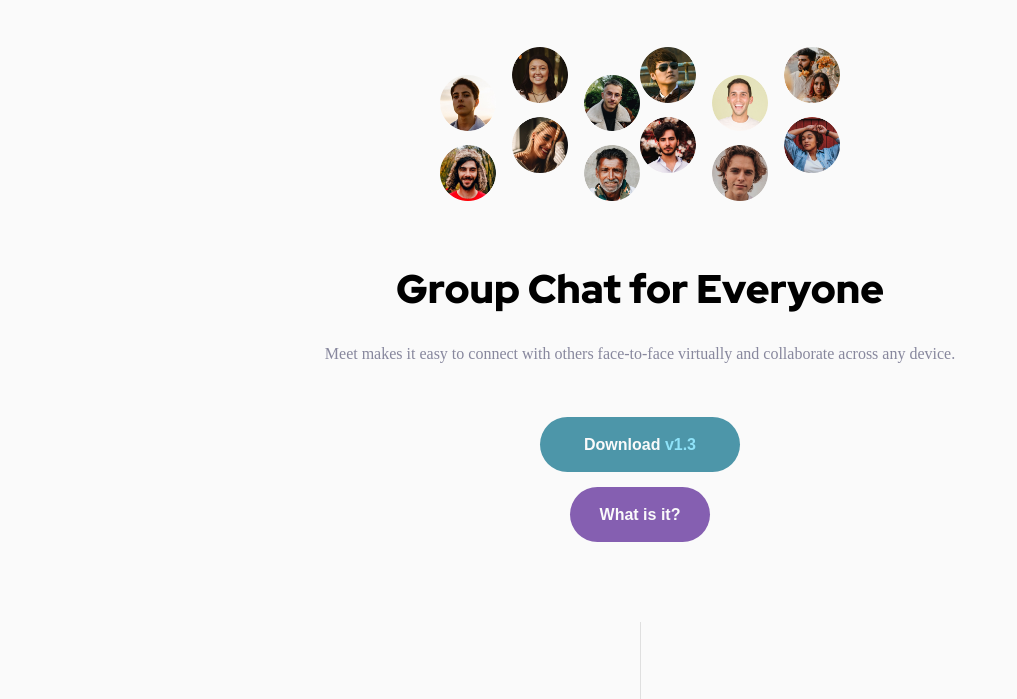
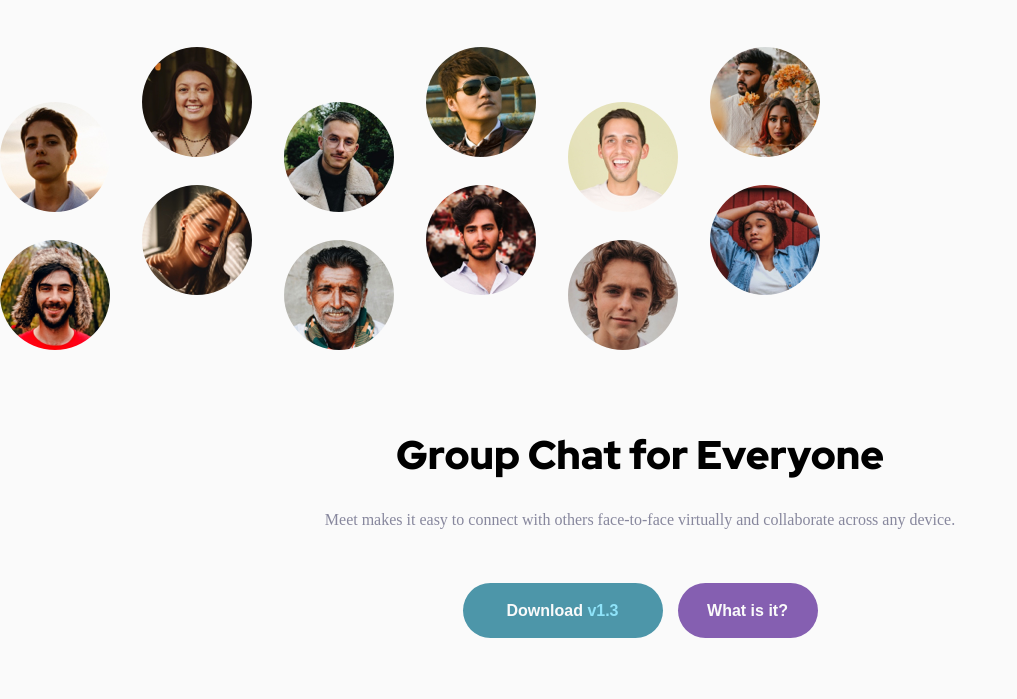
Before and after one commit to cehicm/meet-landing-page, a website: page index.html in a window 1280 px wide. Shown: the part 75-774 px from the top of the page, without its empty margins (0-1017 px from the left). Drawn offline with Linux system fonts and the light colour scheme; a web font is replaced by a local one.

Commit message:
Add tablet styles for header

```diff
--- a/src/sass/layout/_header.scss
+++ b/src/sass/layout/_header.scss
@@ -9,6 +9,13 @@
 	gap: 50px;
 	margin: 40px 0;
 
+	&__content {
+		padding: 0 40px;
+		@include sc-breakpoint(768) {
+			padding: 0 179px;
+		}
+	}
+
 	&__title,
 	&__text {
 		margin: 0;
@@ -16,20 +23,26 @@
 
 	&__title {
 		padding-bottom: 30px;
+
+		@include sc-breakpoint(768) {
+			padding: 30px 60px;
+		}
 	}
 
 	&__image-bubble {
 		display: flex;
 	}
 
-	&__content {
-		padding: 0 40px;
-	}
-
 	&__buttons {
 		display: flex;
 		flex-direction: column;
 		align-items: center;
+
+		@include sc-breakpoint(768) {
+			flex-direction: row;
+			align-items: baseline;
+			gap: 15px;
+		}
 
 		.button--blue {
 			width: 200px;
@@ -54,6 +67,14 @@
 
 	&__container {
 		display: flex;
+		background-size: auto;
+		background-repeat: no-repeat;
+		width: 100%;
+		height: 306px;
+
+		@include sc-breakpoint(768) {
+			background-image: url("/src/images/tablet/image-hero.png");
+		}
 	}
 
 	&__left {
@@ -62,6 +83,12 @@
 
 	&__right {
 		background-image: url("/src/images/desktop/image-hero-right.png");
+	}
+	&__left,
+	&__right {
+		@include sc-breakpoint(768) {
+			display: none;
+		}
 	}
 }
 
```
Also changed, not shown: dist/css/styles.css, dist/css/styles.min.css.
